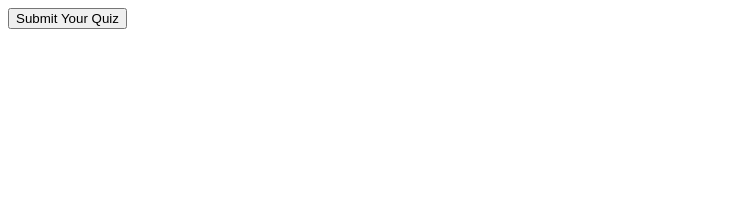
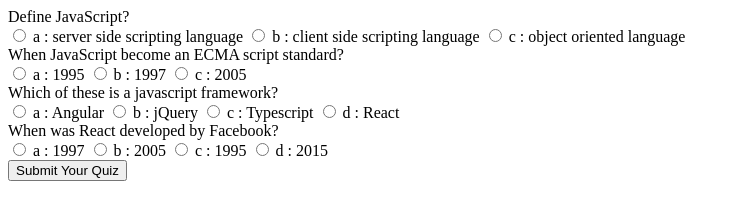
Before and after one commit to steveviko/quiz, a plain HTML site: page index.html in a window 1280 px wide. Shown: the whole page, without its empty margins (0-740 px from the left). Drawn offline with Linux system fonts and the light colour scheme.

Commit message:
Implement quiz functionality

```diff
--- a/index.html
+++ b/index.html
@@ -6,9 +6,10 @@
     <title>Quiz App</title>
 </head>
 <body>
-    <div id="quizQuestions"></div>
+    <div id="quizQuestion"></div>
         <button id="submitBtn">Submit Your Quiz</button>
-    <div id="QuizDisplay"></div>
+    <div id="quizDisplay"></div>
+
     <script src="./script.js"></script>
 </body>
 </html>
--- a/script.js
+++ b/script.js
@@ -1,3 +1,123 @@
-const quizHolder= document.getElementById('quizQuestion');
-const quizAnswer = document.getElementById('quizDisplay');
-const submitButton = document.getElementById('submitBtn');
+
+(function(){
+    function createQuiz(){
+      // variable to store output
+      const output = [];
+
+      // for each question in the array
+      quizQuestions.forEach(
+        (currentQuestion, questionNumber) => {
+
+          // answers variable to store array of possible answers
+          const answers = [];
+
+          //for every available answer...
+          for(answerLetter in currentQuestion.answers){
+
+            // Add an HTML radio button element
+            answers.push(
+              `<label>
+                <input type="radio" name="question${questionNumber}" value="${answerLetter}">
+                ${answerLetter} :
+                ${currentQuestion.answers[answerLetter]}
+              </label>`
+            );
+          }
+
+          // add this question and its answers to the output
+          output.push(
+            `<div class="question"> ${currentQuestion.question} </div>
+            <div class="answers"> ${answers.join('')} </div>`
+          );
+        }
+      );
+
+      // We then  combine our output list into one string of HTML and put it on the page
+      quizContainer.innerHTML = output.join('');
+    }
+
+    function showResults(){
+
+      // COLLECT answer containers from our quiz
+      const answerContainers = quizContainer.querySelectorAll('.answers');
+
+      // keep track of  answers
+      let numCorrect = 0;
+
+      // for EVERY question in quizQuestions
+      quizQuestions.forEach( (currentQuestion, questionNumber) => {
+
+        // find selected user answer
+        const answerContainer = answerContainers[questionNumber];
+        const selector = `input[name=question${questionNumber}]:checked`;
+        const userAnswer = (answerContainer.querySelector(selector) || {}).value;
+
+        // if answer is correct
+        if(userAnswer === currentQuestion.correctAnswer){
+          // add to the number of correct answers
+          numCorrect++;
+
+          // color the answers green
+          answerContainers[questionNumber].style.color = 'green';
+        }
+        // if answer is wrong or blank
+        else{
+          // color the answers red
+          answerContainers[questionNumber].style.color = 'red';
+        }
+      });
+
+      // show number of correct answers out of total
+      resultsContainer.innerHTML = `You had ${numCorrect} correct answers out of ${quizQuestions.length}    questions`;
+    }
+
+    const quizContainer = document.getElementById('quizQuestion');
+    const resultsContainer = document.getElementById('quizDisplay');
+    const submitButton = document.getElementById('submitBtn');
+    const quizQuestions = [
+      {
+        question: "Define JavaScript?",
+        answers: {
+          a: "server side scripting language",
+          b: "client side scripting language",
+          c: "object oriented language"
+        },
+        correctAnswer: "b"
+      },
+      {
+        question: "When JavaScript become an ECMA script standard?",
+        answers: {
+          a: "1995",
+          b: "1997",
+          c: "2005"
+        },
+        correctAnswer: "b"
+      },
+      {
+        question: "Which of these is a javascript framework?",
+        answers: {
+          a: "Angular",
+          b: "jQuery",
+          c: "Typescript",
+          d: "React"
+        },
+        correctAnswer: "a"
+      },
+      {
+        question: "When was React developed by Facebook?",
+        answers: {
+          a: "1997",
+          b: "2005",
+          c: "1995",
+          d: "2015"
+        },
+        correctAnswer: "d"
+      }
+    ];
+
+    // Kick things off
+    createQuiz();
+
+    // Event listeners
+    submitButton.addEventListener('click', showResults);
+  })();
```
